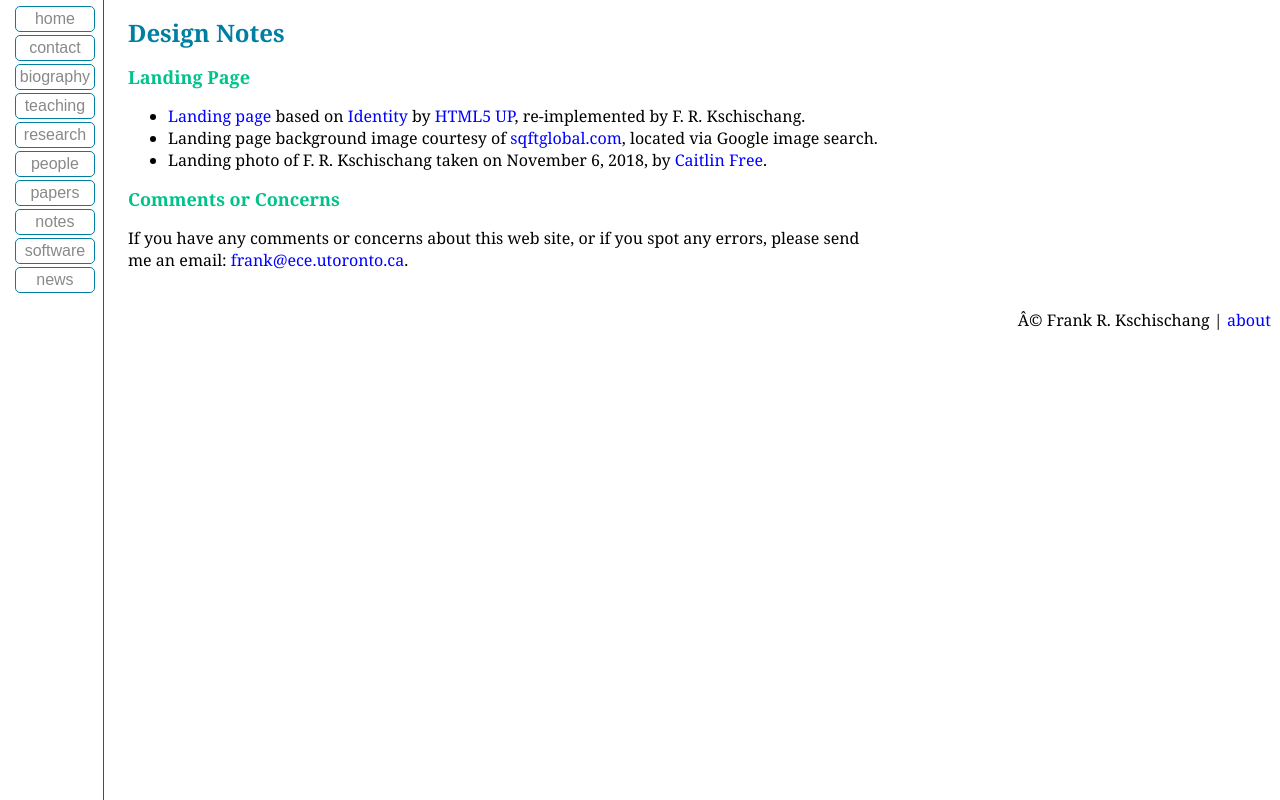
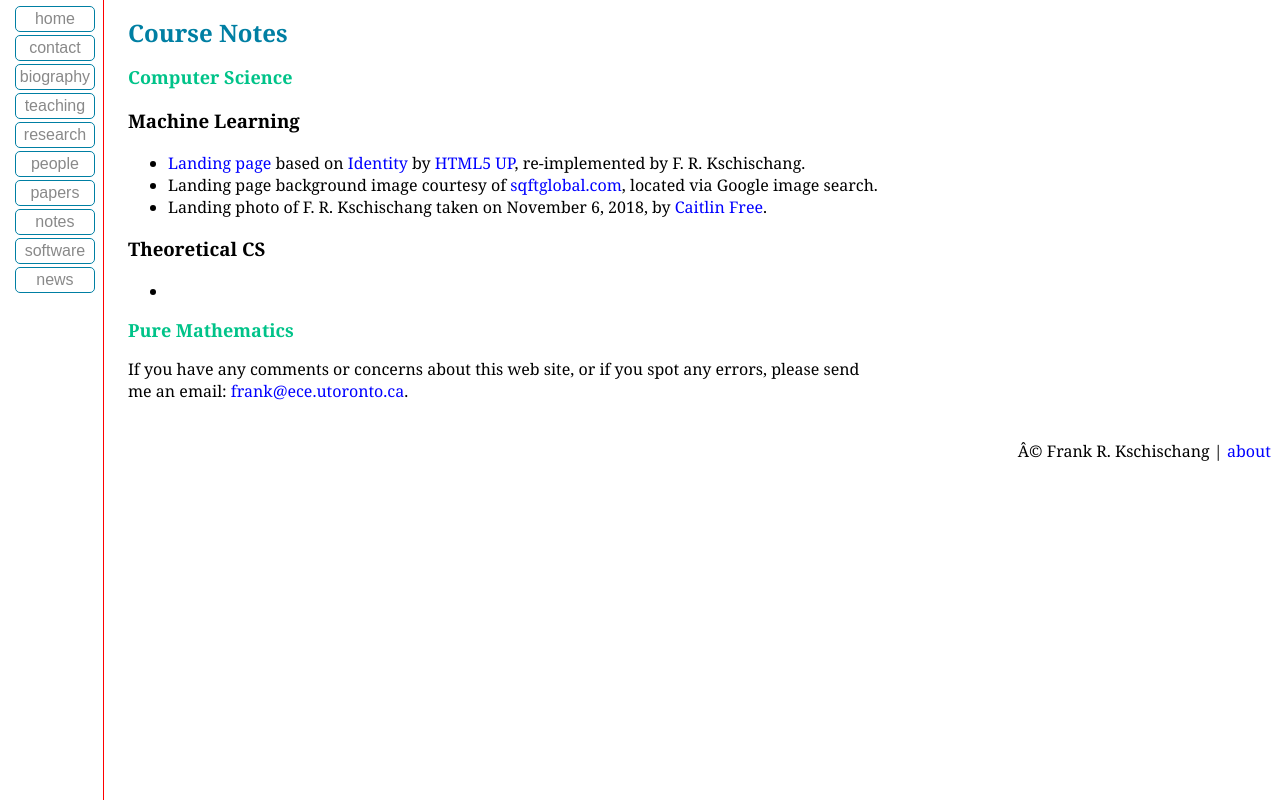
Before and after one commit to al2wang/al2wang.github.io, a plain HTML site: page index.html in a window 1280 px wide. Drawn offline with Linux system fonts and the light colour scheme.

Commit message:
Update index.html

```diff
--- a/index.html
+++ b/index.html
@@ -1,5 +1,4 @@
 <!DOCTYPE html>
-<!-- saved from url=(0046)https://www.comm.utoronto.ca/~frank/about.html -->
 <html lang="en"><head><meta http-equiv="Content-Type" content="text/html; charset=windows-1252">
 <title>A. G. Wang</title>
 <meta name="viewport" content="width=device-width, initial-scale =1">
@@ -7,8 +6,10 @@
 </head>
 <body>
 <div class="info">
-<h1>Design Notes</h1>
-<h2>Landing Page</h2>
+<h1>Course Notes</h1>
+
+<h2>Computer Science</h2>
+  <h3>Machine Learning</h3>
   <ul>
     <li><a href="https://www.comm.utoronto.ca/~frank/index.html">Landing page</a> based on <a href="https://html5up.net/identity">Identity</a> by <a href="https://html5up.net/">HTML5&nbsp;UP</a>, re-implemented by F. R. Kschischang.</li>
     <li>Landing page background image courtesy of
@@ -16,7 +17,12 @@
     <li>Landing photo of F. R. Kschischang taken on November 6, 2018, by
     <a href="http://www.caitlinfree.com/">Caitlin Free</a>.</li>
   </ul>
-<h2>Comments or Concerns</h2>
+
+  <h3>Theoretical CS</h3>
+  <ul>
+    <li></li>
+  </ul>
+<h2>Pure Mathematics</h2>
 <p>
 If you have any comments or concerns about this web site,
 or if you spot any errors, please send me an email:
```
Lines whose indentation alone changed are shown as unchanged.
